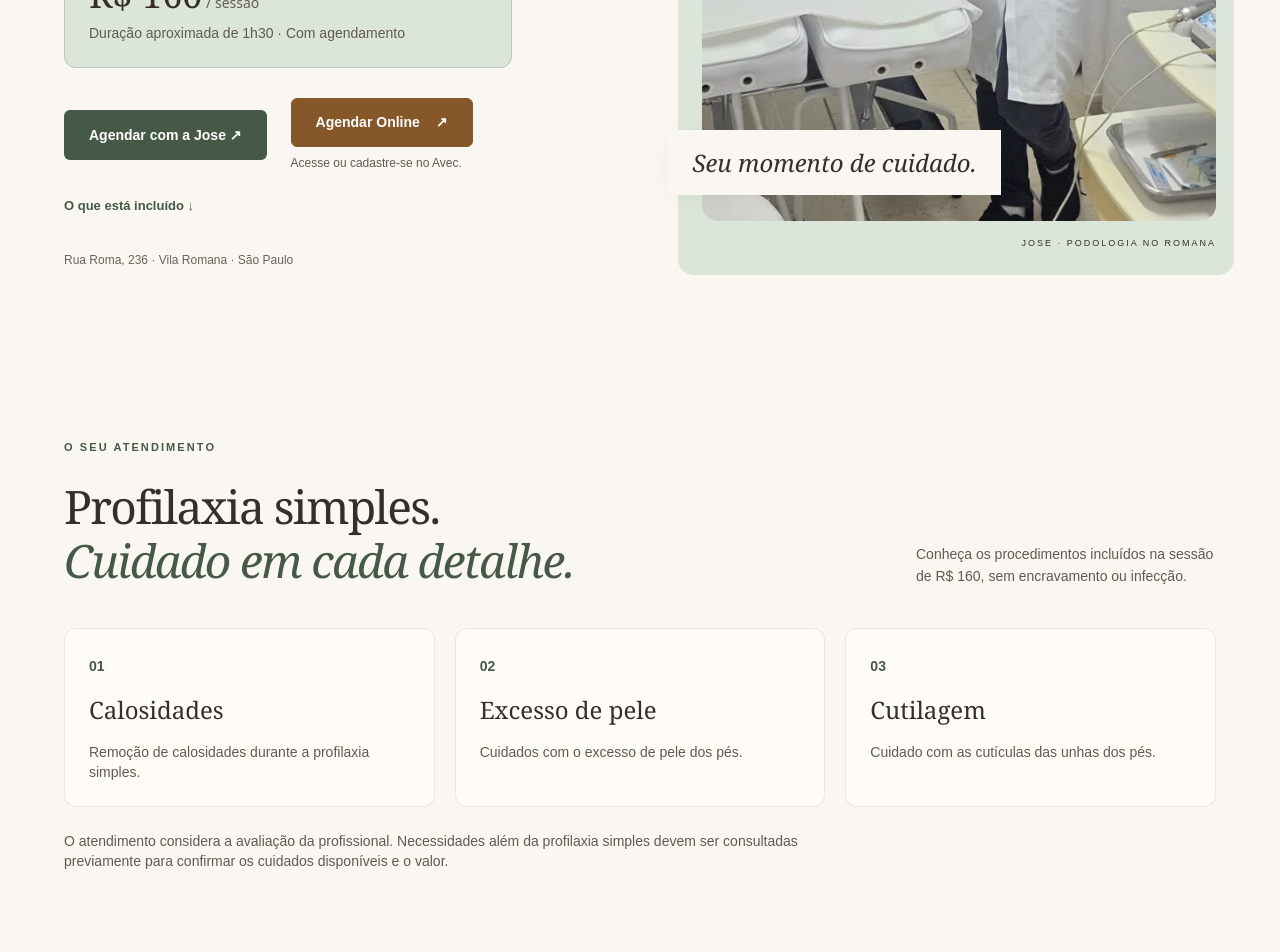
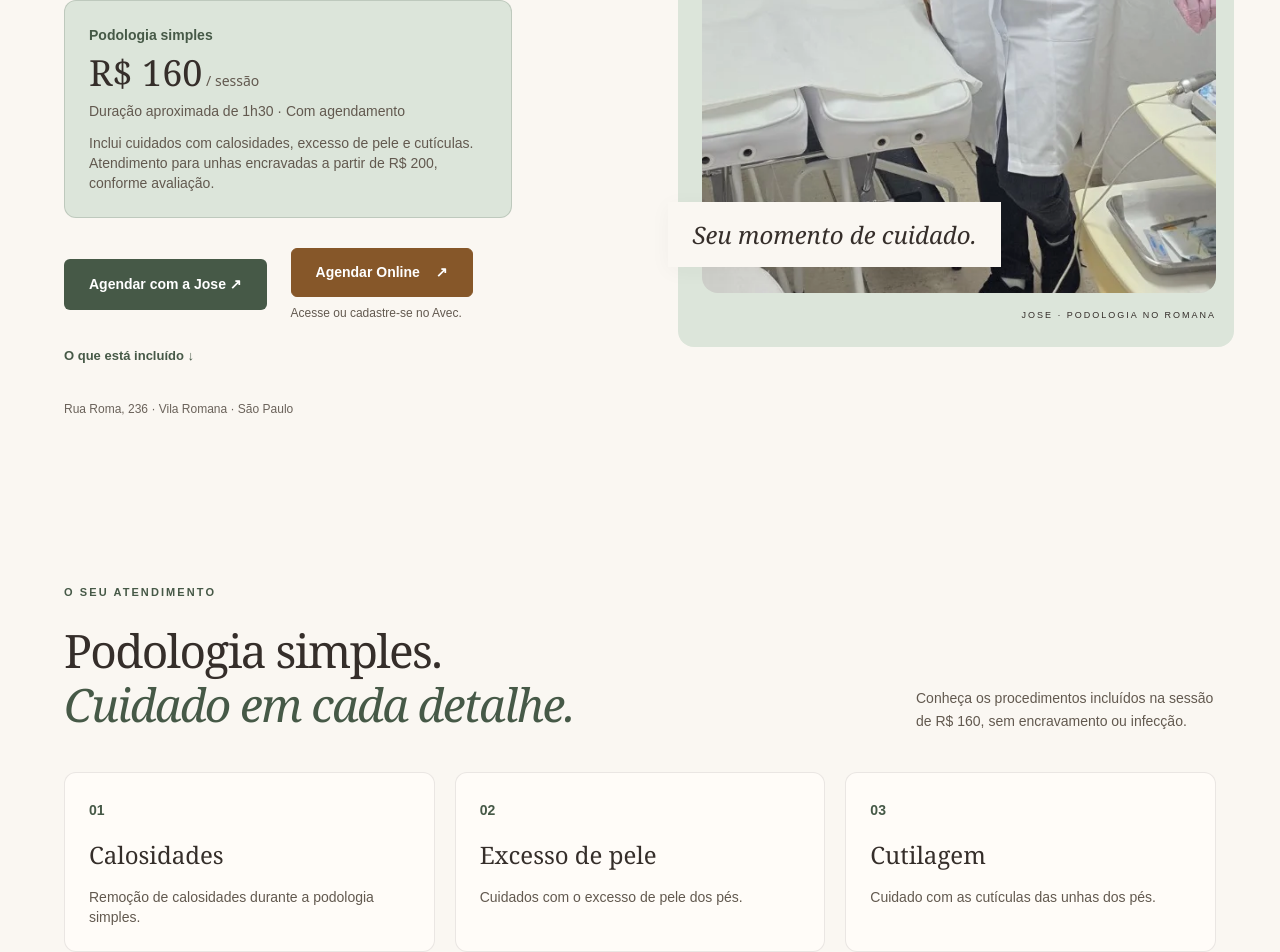
Before and after one commit to Romanahairstudio/romana-hair-studio, a Next.js app: page /podologia in a window 1280 px wide. Shown: the part 620-1572 px from the top of the page. Built offline with nearby package versions, Linux system fonts and the light colour scheme.

Commit message:
Esclarece podologia simples e preço para unhas encravadas (#55)

```diff
--- a/app/podologia/page.jsx
+++ b/app/podologia/page.jsx
@@ -5,7 +5,7 @@ import OnlineBooking from '../OnlineBooking'
 import styles from '../home.module.css'
 
 const title = 'Podologia na Vila Romana | Romana Hair Studio'
-const description = 'Podologia com Jose Pires na Vila Romana. Profilaxia simples por R$ 160, com duração aproximada de 1h30. Conheça a profissional e agende pelo WhatsApp.'
+const description = 'Podologia com Jose Pires na Vila Romana. Podologia simples por R$ 160, com duração aproximada de 1h30. Conheça a profissional e agende pelo WhatsApp.'
 export const metadata = {
   title, description,
   alternates: { canonical: '/podologia' },
@@ -26,7 +26,7 @@ const serviceSchema = {
     "name": "Vila Romana, São Paulo - SP"
   },
   "serviceType": [
-    "Profilaxia simples",
+    "Podologia simples",
     "Cuidados com unhas encravadas",
     "Cuidados com calosidades",
     "Órtese ungueal"
@@ -45,7 +45,7 @@ const serviceSchema = {
 
 const whatsapp = 'https://wa.me/5511961990862?text=' + encodeURIComponent('Olá! Vim pela página de podologia do Romana e gostaria de agendar uma sessão com a Jose. Podem me informar os horários disponíveis?')
 const cuidados = [
-  ['Calosidades', 'Remoção de calosidades durante a profilaxia simples.'],
+  ['Calosidades', 'Remoção de calosidades durante a podologia simples.'],
   ['Excesso de pele', 'Cuidados com o excesso de pele dos pés.'],
   ['Cutilagem', 'Cuidado com as cutículas das unhas dos pés.'],
 ]
@@ -59,9 +59,9 @@ const tratamentos = [
   ['Colocação de órtese', 'Valor conforme avaliação da profissional.', 'R$ 100 a R$ 150'],
 ]
 const perguntas = [
-  ['Quanto custa a sessão?', 'A profilaxia simples, sem encravamento ou infecção, custa R$ 160. Os demais atendimentos têm valores próprios, apresentados na tabela de serviços. A profissional avalia a necessidade de cada caso.'],
-  ['Quanto tempo dura o atendimento?', 'Reserve aproximadamente 1h30 para a profilaxia simples. Para os demais serviços, consulte a duração ao agendar.'],
-  ['O atendimento inclui unhas encravadas?', 'A profilaxia simples de R$ 160 não inclui encravamentos. O atendimento para encravamento leve custa R$ 200 e inclui 1 retorno; para encravamento médio ou infecção, R$ 320 com 2 retornos. A indicação depende da avaliação da Jose.'],
+  ['Quanto custa a sessão?', 'A podologia simples, sem encravamento ou infecção, custa R$ 160. Os demais atendimentos têm valores próprios, apresentados na tabela de serviços. A profissional avalia a necessidade de cada caso.'],
+  ['Quanto tempo dura o atendimento?', 'Reserve aproximadamente 1h30 para a podologia simples. Para os demais serviços, consulte a duração ao agendar.'],
+  ['O atendimento inclui unhas encravadas?', 'A podologia simples de R$ 160 não inclui encravamentos. O atendimento para encravamento leve custa R$ 200 e inclui 1 retorno; para encravamento médio ou infecção, R$ 320 com 2 retornos. A indicação depende da avaliação da Jose.'],
   ['Como faço para agendar?', 'Fale com a recepção pelo WhatsApp para consultar os dias e horários disponíveis para podologia. O atendimento é realizado no Romana Hair Studio, na Rua Roma, 236, Vila Romana, São Paulo.'],
 ]
 export default function PodologiaPage() {
@@ -77,18 +77,18 @@ export default function PodologiaPage() {
       <section className={styles.hero}>
         <div id="conteudo" className={styles.heroText}>
           <p className={styles.eyebrow}>PODOLOGIA NA VILA ROMANA</p>
-          <h1>Cuidado para<br /><em>os seus pés.</em></h1>
+          <h1>Podologia<br /><em>na Vila Romana.</em></h1>
           <p className={styles.intro}>Um momento de atenção aos seus pés com a Jose, nossa podóloga. Formada em Podologia em 2017, conta com quase 10 anos de experiência no cuidado com os pés.</p>
-          <div className="mt-7 rounded-xl border border-[#465947]/20 bg-[#dce5da] p-6 max-w-md"><p className="text-sm text-[#465947] font-semibold">Sessão de profilaxia simples</p><p className="font-serif text-4xl my-2">R$ 160<span className="font-sans text-sm text-[#62594f]"> / sessão</span></p><p className="text-sm text-[#62594f]">Duração aproximada de 1h30 · Com agendamento</p></div>
+          <div className="mt-7 rounded-xl border border-[#465947]/20 bg-[#dce5da] p-6 max-w-md"><p className="text-sm text-[#465947] font-semibold">Podologia simples</p><p className="font-serif text-4xl my-2">R$ 160<span className="font-sans text-sm text-[#62594f]"> / sessão</span></p><p className="text-sm text-[#62594f]">Duração aproximada de 1h30 · Com agendamento</p><p className="text-sm text-[#62594f] mt-3">Inclui cuidados com calosidades, excesso de pele e cutículas. Atendimento para unhas encravadas a partir de R$ 200, conforme avaliação.</p></div>
           <div className={styles.actions}><a className={styles.button} href={whatsapp} target="_blank" rel="noreferrer">Agendar com a Jose ↗</a><OnlineBooking /><a className={styles.textLink} href="#cuidados">O que está incluído ↓</a></div>
           <p className={styles.heroNote}>Rua Roma, 236 · Vila Romana · São Paulo</p>
         </div>
         <div className={styles.heroVisual}><img className={styles.heroImage} src="/images/podologia-jose.svg" alt="Jose, técnica em Podologia, ao lado da cadeira de atendimento no Romana" fetchPriority="high" style={{ objectPosition: 'center 30%' }} /><span className={styles.photoLabel}>Seu momento de cuidado.</span><span className={styles.photoCaption}>JOSE · PODOLOGIA NO ROMANA</span></div>
       </section>
       <section id="cuidados" className={styles.section}>
-        <div className={styles.sectionHeading}><div><p className={styles.eyebrow}>O SEU ATENDIMENTO</p><h2>Profilaxia simples.<br /><em>Cuidado em cada detalhe.</em></h2></div><p>Conheça os procedimentos incluídos na sessão de R$ 160, sem encravamento ou infecção.</p></div>
+        <div className={styles.sectionHeading}><div><p className={styles.eyebrow}>O SEU ATENDIMENTO</p><h2>Podologia simples.<br /><em>Cuidado em cada detalhe.</em></h2></div><p>Conheça os procedimentos incluídos na sessão de R$ 160, sem encravamento ou infecção.</p></div>
         <div className="grid sm:grid-cols-2 lg:grid-cols-3 gap-5">{cuidados.map(([name,text],i) => <article key={name} className="rounded-xl border border-[#352e2a]/10 bg-[#fffcf8] p-6"><span className="text-sm text-[#465947] font-semibold">0{i+1}</span><h3 className="font-serif text-2xl my-4">{name}</h3><p className="text-sm text-[#62594f]">{text}</p></article>)}</div>
-        <p className="text-sm text-[#62594f] mt-6 max-w-3xl">O atendimento considera a avaliação da profissional. Necessidades além da profilaxia simples devem ser consultadas previamente para confirmar os cuidados disponíveis e o valor.</p>
+        <p className="text-sm text-[#62594f] mt-6 max-w-3xl">O atendimento considera a avaliação da profissional. Necessidades além da podologia simples devem ser consultadas previamente para confirmar os cuidados disponíveis e o valor.</p>
       </section>
       <section id="tratamentos" className="bg-[#eadfd2]/45">
         <div className={styles.section}>
@@ -113,7 +113,7 @@ export default function PodologiaPage() {
       </section>
       <section className="bg-[#dce5da]/50 px-6 py-16"><div className="max-w-3xl mx-auto"><p className={styles.eyebrow}>ANTES DE AGENDAR</p><h2 className="font-serif text-4xl mb-8">Suas dúvidas, <em>respondidas.</em></h2>{perguntas.map(([question,answer]) => <details key={question} className="border-b border-[#465947]/20 py-5"><summary className="cursor-pointer font-semibold text-[#465947] focus-visible:outline focus-visible:outline-2 focus-visible:outline-offset-4">{question}</summary><p className="text-[#62594f] text-sm mt-4 leading-relaxed">{answer}</p></details>)}</div></section>
       <section id="contato" className={styles.contact}>
-        <div><p className={styles.eyebrow}>SEU PRÓXIMO MOMENTO DE CUIDADO</p><h2>Agende sua sessão<br /><em>de podologia.</em></h2><p>Profilaxia simples · R$ 160 · Aproximadamente 1h30</p><p>Rua Roma, 236 · Vila Romana · São Paulo – SP<br />CEP 05050-090</p><p>Horário de funcionamento do salão:<br />Terça a sexta, 10h às 19h · Sábado, 9h às 19h<br />Consulte a disponibilidade da Jose pelo WhatsApp.</p><div className={styles.actions}><a className={styles.button} href={whatsapp} target="_blank" rel="noreferrer">Agendar pelo WhatsApp ↗</a><OnlineBooking /></div></div>
+        <div><p className={styles.eyebrow}>SEU PRÓXIMO MOMENTO DE CUIDADO</p><h2>Agende sua sessão<br /><em>de podologia.</em></h2><p>Podologia simples · R$ 160 · Aproximadamente 1h30</p><p>Rua Roma, 236 · Vila Romana · São Paulo – SP<br />CEP 05050-090</p><p>Horário de funcionamento do salão:<br />Terça a sexta, 10h às 19h · Sábado, 9h às 19h<br />Consulte a disponibilidade da Jose pelo WhatsApp.</p><div className={styles.actions}><a className={styles.button} href={whatsapp} target="_blank" rel="noreferrer">Agendar pelo WhatsApp ↗</a><OnlineBooking /></div></div>
         <iframe title="Localização do Romana Hair Studio" loading="lazy" src="https://www.google.com/maps?q=Rua+Roma,+236+-+São+Paulo&output=embed" />
       </section>
       <footer className={styles.footer}><a href="/" className={styles.logo}>Romana<span>Hair Studio</span></a><p>Podologia e bem-estar na Vila Romana.</p><div><a href={whatsapp} target="_blank" rel="noreferrer">(11) 96199-0862</a><a href="/">Voltar à página inicial</a></div></footer>
```
